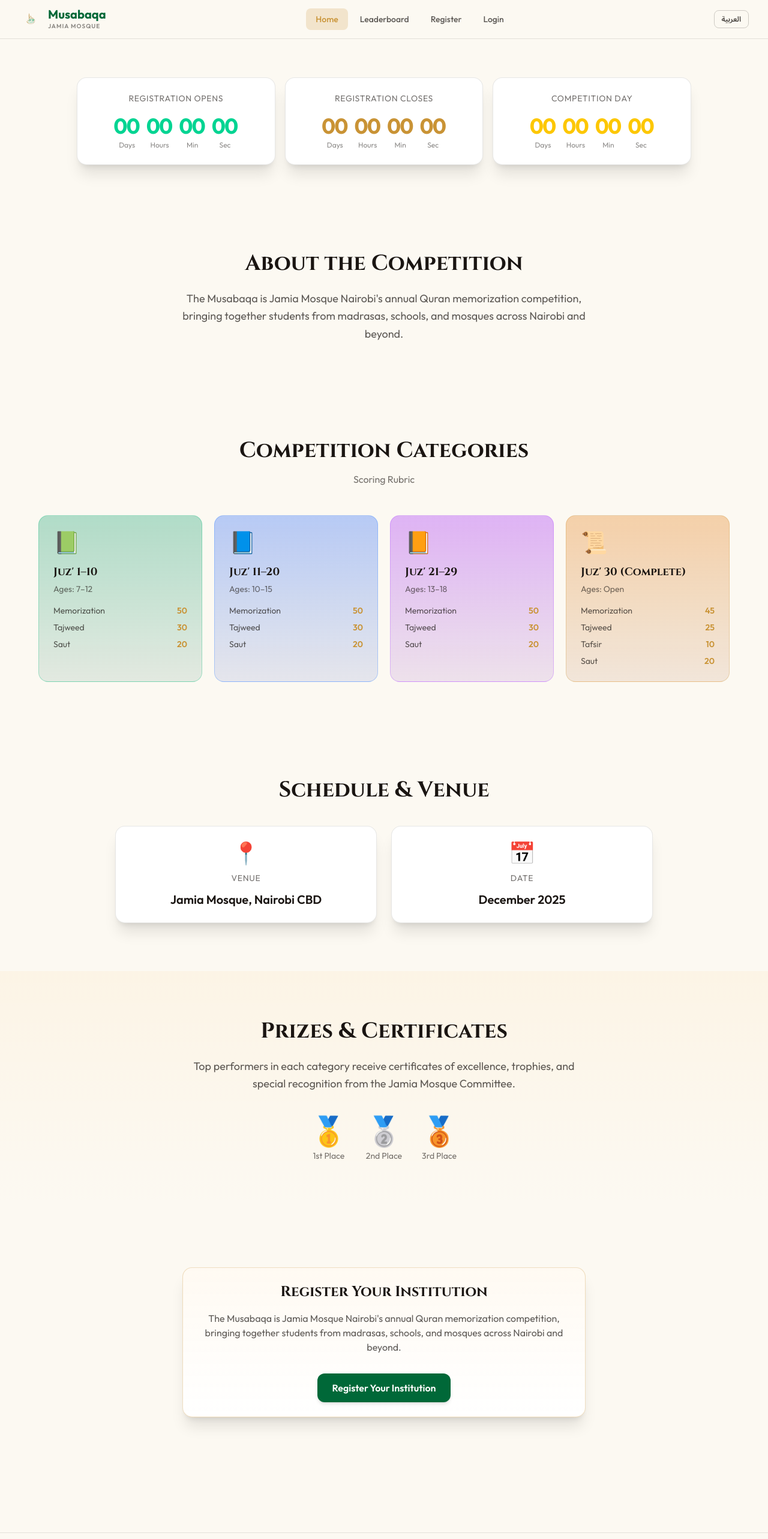
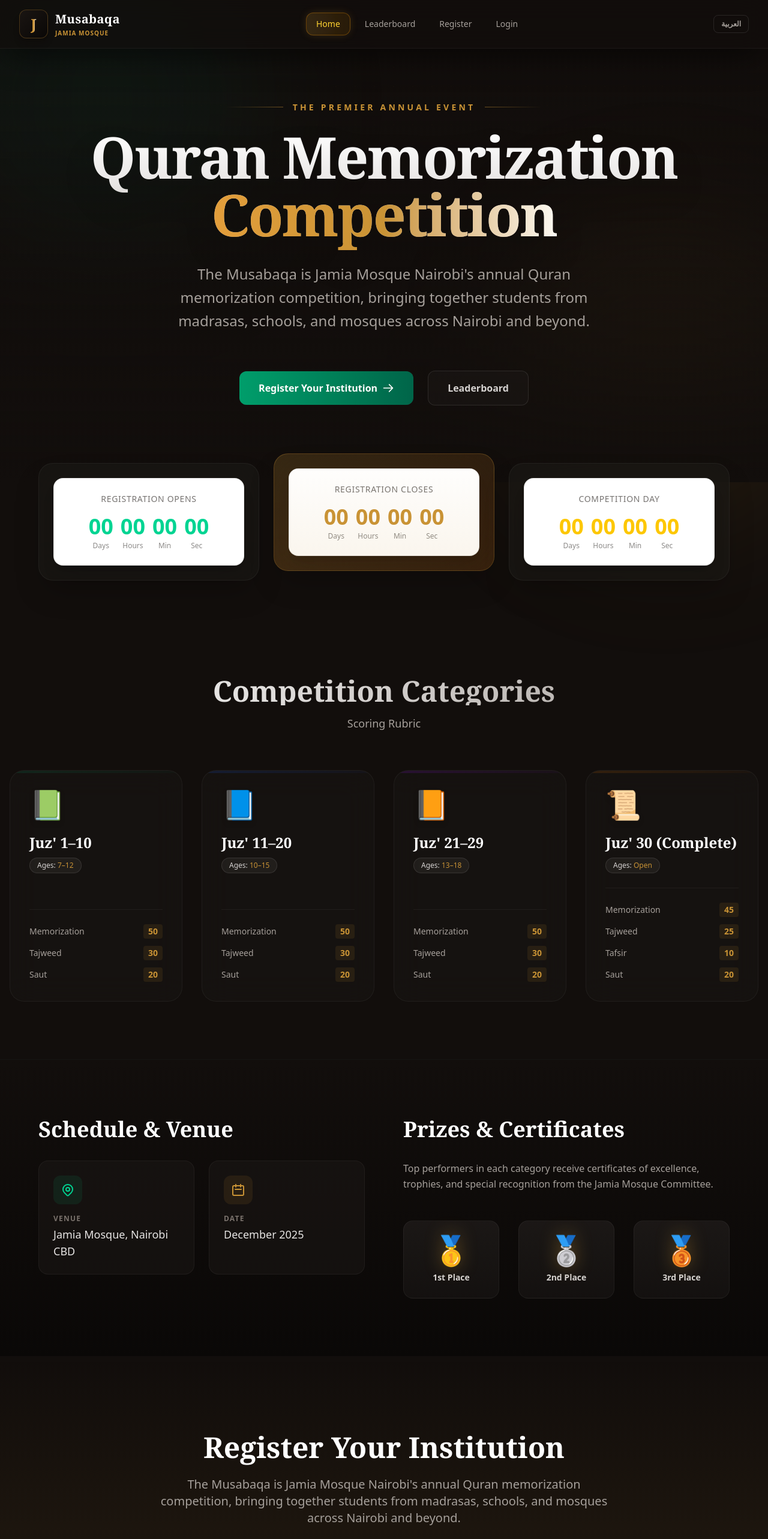
Before and after one commit to AbuArwa001/musabaqa-web, a Next.js app: page /en in a window 1280 px wide. Shown: the top 2566 px of the page at 60% size. Built offline with nearby package versions, Linux system fonts and the light colour scheme; grey boxes are pictures that could not be loaded.

Commit message:
feat: redesign landing page with dark theme, ambient background effects, and enhanced hero/category sections

```diff
--- a/app/[lang]/layout.tsx
+++ b/app/[lang]/layout.tsx
@@ -48,10 +48,15 @@ export default async function LocaleLayout({
           rel="stylesheet"
         />
       </head>
-      <body className="min-h-screen bg-jamia-cream text-jamia-dark antialiased">
+      <body className="min-h-screen bg-[#120e0c] text-stone-300 antialiased font-sans select-none overflow-x-hidden">
+        {/* Background ambient orbs for the whole site */}
+        <div className="fixed top-[-10%] -left-20 w-[500px] h-[500px] bg-emerald-700/10 rounded-full blur-[120px] pointer-events-none -z-10" />
+        <div className="fixed bottom-[-10%] -right-20 w-[500px] h-[500px] bg-[#c99335]/10 rounded-full blur-[120px] pointer-events-none -z-10" />
+        <div className="fixed inset-0 bg-[radial-gradient(#c99335_1px,transparent_1px)] [background-size:32px_32px] opacity-[0.02] pointer-events-none -z-10" />
+
         <Navbar lang={lang} dict={dict} />
-        <main>{children}</main>
-        <footer className="border-t border-jamia-dark/10 mt-24 py-10 text-center text-jamia-dark/40 text-sm">
+        <main className="relative z-0">{children}</main>
+        <footer className="relative z-10 border-t border-white/5 mt-24 py-10 text-center text-stone-500 text-sm">
           <p>© 2025 Jamia Mosque Nairobi — Musabaqa</p>
         </footer>
       </body>
--- a/app/[lang]/page.tsx
+++ b/app/[lang]/page.tsx
@@ -93,25 +93,78 @@ export default async function HomePage(props: PageProps<'/[lang]'>) {
   const isAr = lang === 'ar'
 
   return (
-    <div className="overflow-hidden">
+    <div className="relative overflow-hidden selection:bg-[#c99335]/30">
+
       {/* ── Hero ── */}
+      <section className="relative min-h-[90vh] flex flex-col items-center justify-center px-4 pt-20 pb-32 text-center">
+        {/* Decorative Mosque Silhouettes / Arches could go here */}
+        <div className="absolute inset-0 bg-gradient-to-b from-transparent via-[#120e0c]/50 to-[#120e0c] z-0 pointer-events-none" />
 
+        <div className="relative z-10 max-w-5xl mx-auto space-y-8 animate-fade-in-up">
+          <div className="inline-flex items-center justify-center space-x-4 mb-6">
+            <div className="h-[1px] w-12 sm:w-24 bg-gradient-to-r from-transparent to-[#c99335]/50"></div>
+            <span className="text-[#c99335] uppercase tracking-[0.3em] text-xs sm:text-sm font-semibold">
+              {isAr ? 'الحدث السنوي الأكبر' : 'The Premier Annual Event'}
+            </span>
+            <div className="h-[1px] w-12 sm:w-24 bg-gradient-to-l from-transparent to-[#c99335]/50"></div>
+          </div>
+
+          <h1 className="font-serif text-5xl sm:text-7xl lg:text-8xl font-bold tracking-tight text-transparent bg-clip-text bg-gradient-to-b from-white via-stone-200 to-stone-400 drop-shadow-2xl">
+            {isAr ? 'مسابقة حفظ القرآن الكريم' : 'Quran Memorization'}
+            <br />
+            <span className="text-transparent bg-clip-text bg-gradient-to-r from-[#e39e3b] via-[#c99335] to-[#fcf9f2]">
+              {isAr ? 'مسجد جامع نيروبي' : 'Competition'}
+            </span>
+          </h1>
+
+          <p className="text-lg sm:text-2xl text-stone-400 max-w-3xl mx-auto leading-relaxed font-light">
+            {t.about_body}
+          </p>
+
+          <div className="pt-8 flex flex-col sm:flex-row items-center justify-center gap-6">
+            <Link
+              href={`/${lang}/register`}
+              className="group relative inline-flex items-center justify-center px-8 py-4 font-bold text-white transition-all duration-300 bg-gradient-to-r from-emerald-600 to-emerald-800 rounded-xl hover:from-emerald-500 hover:to-emerald-700 hover:shadow-[0_0_40px_-10px_rgba(16,185,129,0.5)] active:scale-95 overflow-hidden"
+            >
+              <div className="absolute inset-0 bg-[url('/images/noise.png')] opacity-20 mix-blend-overlay"></div>
+              <span className="relative flex items-center gap-2">
+                {t.register_cta}
+                <svg className={`w-5 h-5 transition-transform group-hover:translate-x-1 ${isAr ? 'rotate-180 group-hover:-translate-x-1' : ''}`} fill="none" viewBox="0 0 24 24" stroke="currentColor">
+                  <path strokeLinecap="round" strokeLinejoin="round" strokeWidth={2} d="M14 5l7 7m0 0l-7 7m7-7H3" />
+                </svg>
+              </span>
+            </Link>
+            <Link
+              href={`/${lang}/leaderboard`}
+              className="px-8 py-4 font-bold text-stone-300 transition-all duration-300 bg-stone-900/50 border border-white/10 rounded-xl backdrop-blur-md hover:bg-stone-800/80 hover:text-white hover:border-white/20 active:scale-95"
+            >
+              {dict.nav.leaderboard}
+            </Link>
+          </div>
+        </div>
+      </section>
 
       {/* ── Countdown ── */}
-      <section className="py-16 px-4">
-        <div className="max-w-5xl mx-auto">
-          <div className="grid grid-cols-1 md:grid-cols-3 gap-4">
+      <section className="relative z-20 py-16 px-4 -mt-24">
+        <div className="max-w-6xl mx-auto">
+          <div className="grid grid-cols-1 md:grid-cols-3 gap-6">
+            <div className="bg-stone-900/60 backdrop-blur-2xl border border-white/5 rounded-3xl p-6 shadow-2xl">
               <Countdown
                 label={t.countdown_registration}
                 target={DATES.registrationOpen}
                 dict={{ days: t.days, hours: t.hours, minutes: t.minutes, seconds: t.seconds }}
               />
+            </div>
+            <div className="bg-gradient-to-br from-[#c99335]/20 to-amber-900/20 backdrop-blur-2xl border border-[#c99335]/30 rounded-3xl p-6 shadow-2xl relative overflow-hidden transform md:-translate-y-4">
+              <div className="absolute inset-0 bg-gradient-to-t from-[#c99335]/10 to-transparent pointer-events-none"></div>
               <Countdown
                 label={t.countdown_deadline}
                 target={DATES.registrationClose}
                 dict={{ days: t.days, hours: t.hours, minutes: t.minutes, seconds: t.seconds }}
                 accent="amber"
               />
+            </div>
+            <div className="bg-stone-900/60 backdrop-blur-2xl border border-white/5 rounded-3xl p-6 shadow-2xl">
               <Countdown
                 label={t.countdown_competition}
                 target={DATES.competition}
@@ -120,42 +173,46 @@ export default async function HomePage(props: PageProps<'/[lang]'>) {
               />
             </div>
           </div>
-      </section>
-
-      {/* ── About ── */}
-      <section className="py-20 px-4">
-        <div className="max-w-4xl mx-auto text-center">
-          <h2 className="text-3xl sm:text-4xl font-bold mb-6 text-jamia-dark">{t.about_title}</h2>
-          <p className="text-lg text-jamia-dark/70 leading-relaxed max-w-2xl mx-auto">{t.about_body}</p>
         </div>
       </section>
 
       {/* ── Categories ── */}
-      <section className="py-20 px-4 bg-white/[0.02]">
-        <div className="max-w-6xl mx-auto">
-          <h2 className="text-3xl sm:text-4xl font-bold text-center mb-4 text-jamia-dark">{t.categories_title}</h2>
-          <p className="text-center text-jamia-dark/60 mb-12">{t.rubric_title}</p>
+      <section className="relative py-24 px-4">
+        <div className="absolute inset-0 bg-[radial-gradient(ellipse_at_center,_var(--tw-gradient-stops))] from-emerald-900/10 via-[#120e0c] to-[#120e0c] pointer-events-none" />
+        <div className="relative max-w-7xl mx-auto">
+          <div className="text-center mb-16">
+            <h2 className="font-serif text-4xl sm:text-5xl font-bold text-transparent bg-clip-text bg-gradient-to-r from-white to-stone-400 mb-4">{t.categories_title}</h2>
+            <p className="text-stone-400 text-lg max-w-2xl mx-auto">{t.rubric_title}</p>
+          </div>
 
-          <div className="grid grid-cols-1 sm:grid-cols-2 lg:grid-cols-4 gap-5">
+          <div className="grid grid-cols-1 sm:grid-cols-2 lg:grid-cols-4 gap-6 xl:gap-8">
             {CATEGORIES.map((cat) => (
               <div
                 key={cat.name_en}
-                className={`relative rounded-2xl border ${cat.border} bg-gradient-to-b ${cat.color} p-6 flex flex-col gap-4 hover:scale-[1.02] transition-transform duration-200`}
+                className="group relative bg-stone-900/40 backdrop-blur-xl border border-white/5 rounded-3xl p-8 flex flex-col gap-6 hover:-translate-y-2 transition-all duration-500 hover:shadow-[0_20px_40px_-15px_rgba(201,147,53,0.15)] hover:border-[#c99335]/30 overflow-hidden"
               >
-                <div className="text-4xl">{cat.icon}</div>
+                <div className={`absolute top-0 left-0 w-full h-1 bg-gradient-to-r ${cat.color} opacity-50 group-hover:opacity-100 transition-opacity`} />
+
+                <div className="text-5xl drop-shadow-lg transform group-hover:scale-110 transition-transform duration-500 origin-bottom">
+                  {cat.icon}
+                </div>
+
                 <div>
-                  <h3 className="text-lg font-bold text-jamia-dark">
+                  <h3 className="font-serif text-2xl font-bold text-white mb-2">
                     {isAr ? cat.name_ar : cat.name_en}
                   </h3>
-                  <p className="text-sm text-jamia-dark/60 mt-1">
-                    {t.age_range}: {cat.ages === 'Open' ? (isAr ? 'مفتوح' : 'Open') : cat.ages}
-                  </p>
+                  <div className="inline-flex items-center rounded-full bg-white/5 border border-white/10 px-3 py-1">
+                    <span className="text-xs font-medium text-stone-300">
+                      {t.age_range}: <span className="text-[#c99335]">{cat.ages === 'Open' ? (isAr ? 'مفتوح' : 'Open') : cat.ages}</span>
+                    </span>
                   </div>
-                <div className="space-y-2">
+                </div>
+
+                <div className="space-y-3 mt-auto pt-6 border-t border-white/5">
                   {cat.rubric.map((r) => (
                     <div key={r.name_en} className={`flex items-center justify-between ${isAr ? 'flex-row-reverse' : ''}`}>
-                      <span className="text-sm text-jamia-dark/70">{isAr ? r.name_ar : r.name_en}</span>
-                      <span className="text-sm font-semibold text-jamia-gold">{r.points}</span>
+                      <span className="text-sm text-stone-400 group-hover:text-stone-300 transition-colors">{isAr ? r.name_ar : r.name_en}</span>
+                      <span className="text-sm font-bold text-[#c99335] bg-[#c99335]/10 px-2 py-0.5 rounded">{r.points}</span>
                     </div>
                   ))}
                 </div>
@@ -165,54 +222,72 @@ export default async function HomePage(props: PageProps<'/[lang]'>) {
         </div>
       </section>
 
-      {/* ── Schedule ── */}
-      <section className="py-20 px-4">
-        <div className="max-w-4xl mx-auto text-center">
-          <h2 className="text-3xl sm:text-4xl font-bold mb-10 text-jamia-dark">{t.schedule_title}</h2>
+      {/* ── Schedule & Prizes ── */}
+      <section className="relative py-24 px-4 border-t border-white/5 bg-gradient-to-b from-[#120e0c] to-[#0a0807]">
+        <div className="max-w-6xl mx-auto grid grid-cols-1 lg:grid-cols-2 gap-16">
+
+          {/* Schedule */}
+          <div className="space-y-8">
+            <h2 className="font-serif text-3xl sm:text-4xl font-bold text-white">{t.schedule_title}</h2>
             <div className="grid grid-cols-1 sm:grid-cols-2 gap-6">
-            <div className="card flex flex-col items-center gap-3">
-              <span className="text-4xl">📍</span>
-              <p className="text-jamia-dark/60 text-sm uppercase tracking-wider">Venue</p>
-              <p className="text-xl font-semibold text-jamia-dark">{t.schedule_venue}</p>
+              <div className="bg-stone-900/50 border border-white/5 rounded-2xl p-6 flex flex-col items-start gap-4 hover:bg-stone-900/80 transition-colors">
+                <div className="p-3 bg-emerald-500/10 rounded-xl text-emerald-400">
+                  <svg className="w-6 h-6" fill="none" viewBox="0 0 24 24" stroke="currentColor">
+                    <path strokeLinecap="round" strokeLinejoin="round" strokeWidth={2} d="M17.657 16.657L13.414 20.9a1.998 1.998 0 01-2.827 0l-4.244-4.243a8 8 0 1111.314 0z" />
+                    <path strokeLinecap="round" strokeLinejoin="round" strokeWidth={2} d="M15 11a3 3 0 11-6 0 3 3 0 016 0z" />
+                  </svg>
                 </div>
-            <div className="card flex flex-col items-center gap-3">
-              <span className="text-4xl">📅</span>
-              <p className="text-jamia-dark/60 text-sm uppercase tracking-wider">Date</p>
-              <p className="text-xl font-semibold text-jamia-dark">{t.schedule_date}</p>
+                <div>
+                  <p className="text-stone-500 text-xs uppercase tracking-widest font-semibold mb-1">Venue</p>
+                  <p className="text-lg font-medium text-stone-200">{t.schedule_venue}</p>
+                </div>
+              </div>
+              <div className="bg-stone-900/50 border border-white/5 rounded-2xl p-6 flex flex-col items-start gap-4 hover:bg-stone-900/80 transition-colors">
+                <div className="p-3 bg-[#c99335]/10 rounded-xl text-[#c99335]">
+                  <svg className="w-6 h-6" fill="none" viewBox="0 0 24 24" stroke="currentColor">
+                    <path strokeLinecap="round" strokeLinejoin="round" strokeWidth={2} d="M8 7V3m8 4V3m-9 8h10M5 21h14a2 2 0 002-2V7a2 2 0 00-2-2H5a2 2 0 00-2 2v12a2 2 0 002 2z" />
+                  </svg>
+                </div>
+                <div>
+                  <p className="text-stone-500 text-xs uppercase tracking-widest font-semibold mb-1">Date</p>
+                  <p className="text-lg font-medium text-stone-200">{t.schedule_date}</p>
                 </div>
               </div>
             </div>
-      </section>
+          </div>
 
-      {/* ── Prizes ── */}
-      <section className="py-20 px-4 bg-gradient-to-b from-amber-500/5 to-transparent">
-        <div className="max-w-4xl mx-auto text-center">
-          <h2 className="text-3xl sm:text-4xl font-bold mb-6 text-jamia-dark">{t.prizes_title}</h2>
-          <p className="text-lg text-jamia-dark/70 leading-relaxed max-w-2xl mx-auto">{t.prizes_body}</p>
-          <div className="mt-10 flex justify-center gap-8">
+          {/* Prizes */}
+          <div className="space-y-8">
+            <h2 className="font-serif text-3xl sm:text-4xl font-bold text-white">{t.prizes_title}</h2>
+            <p className="text-stone-400 leading-relaxed">{t.prizes_body}</p>
+            <div className="flex gap-4 sm:gap-8 pt-4">
               {['🥇', '🥈', '🥉'].map((medal, i) => (
-              <div key={i} className="flex flex-col items-center gap-2">
-                <span className="text-5xl">{medal}</span>
-                <span className="text-sm text-jamia-dark/60">{isAr ? `المركز ${i + 1}` : `${['1st', '2nd', '3rd'][i]} Place`}</span>
+                <div key={i} className="flex-1 bg-gradient-to-b from-stone-800/50 to-stone-900/50 border border-white/5 rounded-2xl p-6 flex flex-col items-center justify-center gap-3 text-center">
+                  <span className="text-4xl sm:text-5xl filter drop-shadow-[0_0_15px_rgba(201,147,53,0.4)]">{medal}</span>
+                  <span className="text-xs sm:text-sm font-bold text-stone-300">{isAr ? `المركز ${i + 1}` : `${['1st', '2nd', '3rd'][i]} Place`}</span>
                 </div>
               ))}
             </div>
           </div>
+
+        </div>
       </section>
 
       {/* ── CTA ── */}
-      <section className="py-24 px-4 text-center">
-        <div className="max-w-2xl mx-auto card border-jamia-gold/30 bg-gradient-to-b from-amber-500/5 to-transparent">
-          <h2 className="text-2xl font-bold text-jamia-dark mb-4">{t.register_cta}</h2>
-          <p className="text-jamia-dark/70 mb-8">{t.about_body}</p>
+      <section className="relative py-32 px-4 text-center overflow-hidden">
+        <div className="absolute inset-0 bg-gradient-to-t from-[#c99335]/10 to-transparent pointer-events-none" />
+        <div className="relative z-10 max-w-3xl mx-auto">
+          <h2 className="font-serif text-4xl sm:text-5xl font-bold text-white mb-6">{t.register_cta}</h2>
+          <p className="text-xl text-stone-400 mb-10 font-light">{t.about_body}</p>
           <Link
             href={`/${lang}/register`}
-            className="btn-primary inline-flex items-center gap-2"
+            className="inline-flex items-center gap-3 px-10 py-5 font-bold text-white transition-all duration-300 bg-gradient-to-r from-[#c99335] to-amber-600 rounded-2xl hover:shadow-[0_0_50px_-10px_rgba(201,147,53,0.6)] active:scale-95 text-lg"
           >
             {t.register_cta}
           </Link>
         </div>
       </section>
+
     </div>
   )
 }
--- a/components/Navbar.tsx
+++ b/components/Navbar.tsx
@@ -40,34 +40,38 @@ export default function Navbar({ lang, dict }: NavbarProps) {
   }
 
   return (
-    <nav className="sticky top-0 z-50 bg-jamia-cream/90 backdrop-blur-md border-b border-jamia-dark/10">
+    <nav className="sticky top-0 z-50 bg-[#120e0c]/70 backdrop-blur-xl border-b border-white/5 shadow-2xl shadow-black/50">
       <div className="max-w-7xl mx-auto px-4 sm:px-6 lg:px-8">
-        <div className={`flex items-center justify-between h-16 ${isRTL ? 'flex-row-reverse' : ''}`}>
+        <div className={`flex items-center justify-between h-20 ${isRTL ? 'flex-row-reverse' : ''}`}>
           {/* Logo */}
-          <Link href={`/${lang}`} className="flex items-center gap-2 group">
-            <Image src="/images/jamia_logo.png" alt="Jamia Mosque Logo" width={40} height={40} className="w-10 h-10 object-contain" />
+          <Link href={`/${lang}`} className="flex items-center gap-3 group">
+            <div className="relative w-12 h-12 rounded-xl bg-gradient-to-br from-[#1a1512] to-[#0a0807] border border-[#c99335]/30 flex items-center justify-center shadow-lg group-hover:border-[#c99335]/60 transition-colors">
+              <span className="font-serif text-2xl font-bold text-transparent bg-clip-text bg-gradient-to-r from-[#e39e3b] via-[#c99335] to-[#fcf9f2]">
+                J
+              </span>
+            </div>
             <div className={`flex flex-col ${isRTL ? 'items-end' : 'items-start'}`}>
-              <span className="font-bold text-xl text-jamia-emerald leading-none">
+              <span className="font-serif font-bold text-xl text-white tracking-wide group-hover:text-amber-200 transition-colors">
                 {isRTL ? 'المسابقة' : 'Musabaqa'}
               </span>
-              <span className="text-[10px] text-jamia-dark/50 uppercase tracking-widest font-semibold mt-0.5">
+              <span className="text-[10px] text-[#c99335] uppercase tracking-widest font-semibold mt-0.5">
                 Jamia Mosque
               </span>
             </div>
           </Link>
 
           {/* Desktop links */}
-          <div className={`hidden md:flex items-center gap-1 ${isRTL ? 'flex-row-reverse' : ''}`}>
+          <div className={`hidden md:flex items-center gap-2 ${isRTL ? 'flex-row-reverse' : ''}`}>
             {links.map((link) => {
               const active = pathname === link.href
               return (
                 <Link
                   key={link.href}
                   href={link.href}
-                  className={`px-4 py-2 rounded-lg text-sm font-medium transition-colors ${
+                  className={`px-4 py-2 rounded-xl text-sm font-medium transition-all duration-300 ${
                     active
-                      ? 'bg-jamia-gold/20 text-jamia-gold'
-                      : 'text-jamia-dark/70 hover:text-jamia-dark hover:bg-jamia-dark/5'
+                      ? 'bg-gradient-to-r from-[#c99335]/20 to-amber-500/10 text-amber-300 border border-amber-500/30 shadow-[0_0_15px_-3px_rgba(201,147,53,0.3)]'
+                      : 'text-stone-400 hover:text-white hover:bg-white/5'
                   }`}
                 >
                   {link.label}
@@ -77,11 +81,11 @@ export default function Navbar({ lang, dict }: NavbarProps) {
           </div>
 
           {/* Right side controls */}
-          <div className={`flex items-center gap-2 ${isRTL ? 'flex-row-reverse' : ''}`}>
+          <div className={`flex items-center gap-3 ${isRTL ? 'flex-row-reverse' : ''}`}>
             {/* Language switcher */}
             <Link
               href={altHref}
-              className="px-3 py-1.5 text-xs font-semibold border border-jamia-dark/20 rounded-lg text-jamia-dark/80 hover:text-jamia-dark hover:border-amber-400/50 transition-colors"
+              className="px-3 py-1.5 text-xs font-semibold border border-white/10 rounded-lg text-stone-400 hover:text-white hover:border-[#c99335]/50 hover:bg-[#c99335]/10 transition-all"
               aria-label={`Switch to ${otherLang === 'ar' ? 'Arabic' : 'English'}`}
             >
               {otherLang === 'ar' ? 'العربية' : 'EN'}
@@ -90,7 +94,7 @@ export default function Navbar({ lang, dict }: NavbarProps) {
             {/* Mobile menu toggle */}
             <button
               onClick={() => setMenuOpen(!menuOpen)}
-              className="md:hidden p-2 rounded-lg text-jamia-dark/70 hover:text-jamia-dark hover:bg-jamia-dark/5 transition-colors"
+              className="md:hidden p-2 rounded-lg text-stone-400 hover:text-white hover:bg-white/5 transition-colors border border-transparent hover:border-white/10"
               aria-label="Toggle menu"
             >
               <svg className="w-5 h-5" fill="none" viewBox="0 0 24 24" stroke="currentColor">
@@ -106,16 +110,16 @@ export default function Navbar({ lang, dict }: NavbarProps) {
 
         {/* Mobile menu */}
         {menuOpen && (
-          <div className="md:hidden pb-4 border-t border-jamia-dark/10 pt-3">
+          <div className="md:hidden pb-4 border-t border-white/10 pt-3">
             {links.map((link) => (
               <Link
                 key={link.href}
                 href={link.href}
                 onClick={() => setMenuOpen(false)}
-                className={`block px-4 py-2.5 rounded-lg text-sm font-medium transition-colors mb-1 ${
+                className={`block px-4 py-3 rounded-xl text-sm font-medium transition-colors mb-2 ${
                   pathname === link.href
-                    ? 'bg-jamia-gold/20 text-jamia-gold'
-                    : 'text-jamia-dark/80 hover:text-jamia-dark hover:bg-jamia-dark/5'
+                    ? 'bg-gradient-to-r from-[#c99335]/20 to-amber-500/10 text-amber-300 border border-amber-500/30'
+                    : 'text-stone-400 hover:text-white hover:bg-white/5 border border-transparent'
                 } ${isRTL ? 'text-right' : ''}`}
               >
                 {link.label}
```
Lines whose indentation alone changed are shown as unchanged.
